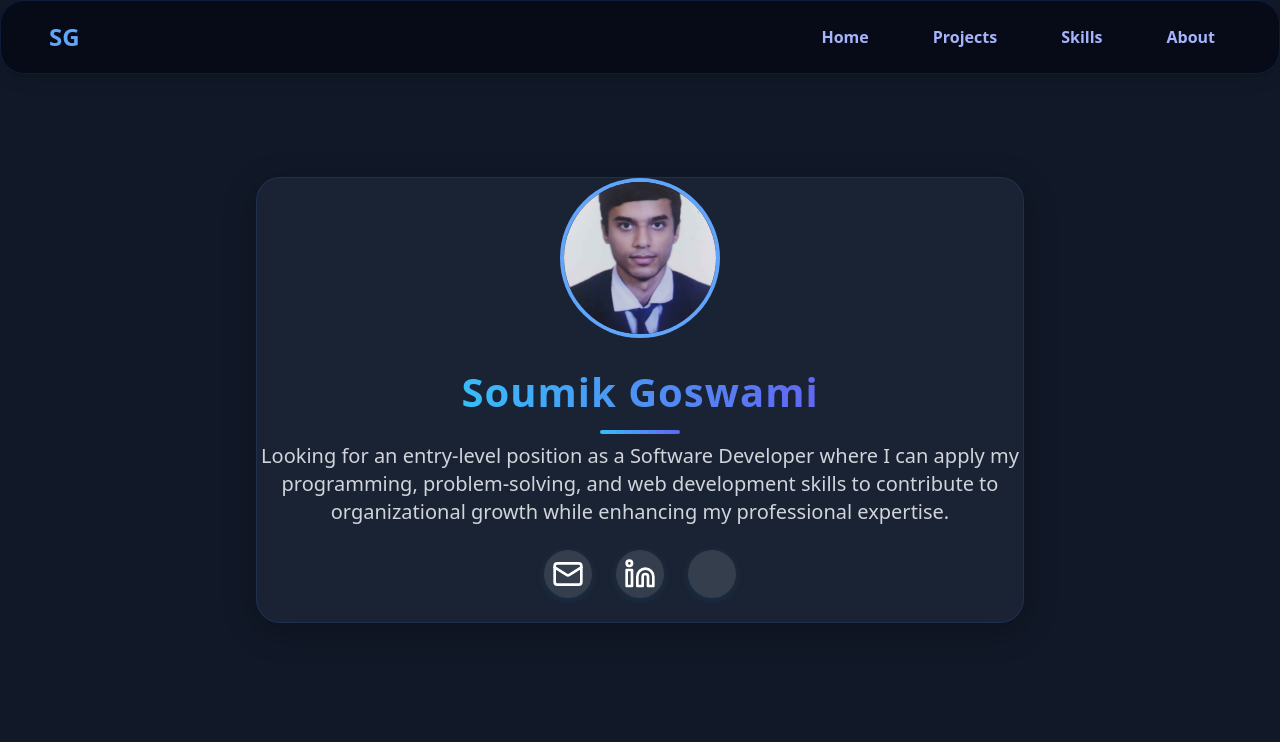
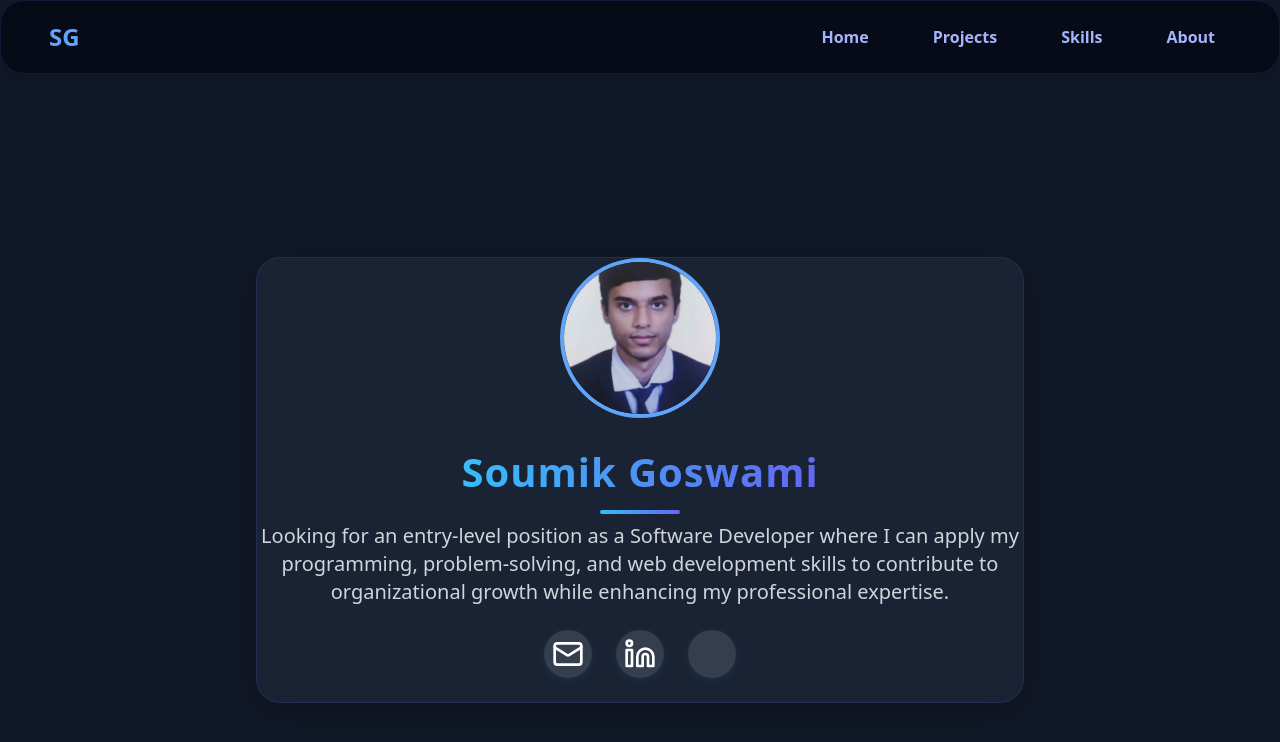
Before and after one commit to soumikgoswami/Personal-Portfolio, a plain HTML site: page index.html in a window 1280 px wide. Drawn offline with nearby package versions, Linux system fonts and the light colour scheme.

Commit message:
Update style.css

```diff
--- a/style.css
+++ b/style.css
@@ -251,4 +251,8 @@ button:hover, .explore-button:hover, .submit-button:hover {
 
 #contact-links a:hover svg {
     stroke: #fff;
+
 }
+main {
+    padding-top: 80px;
+}
```
